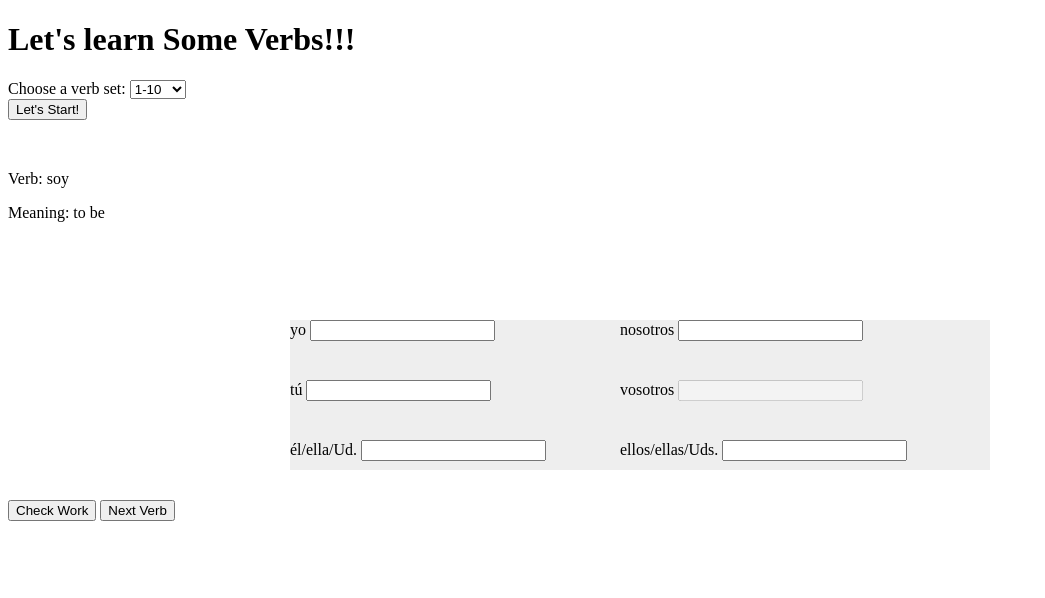
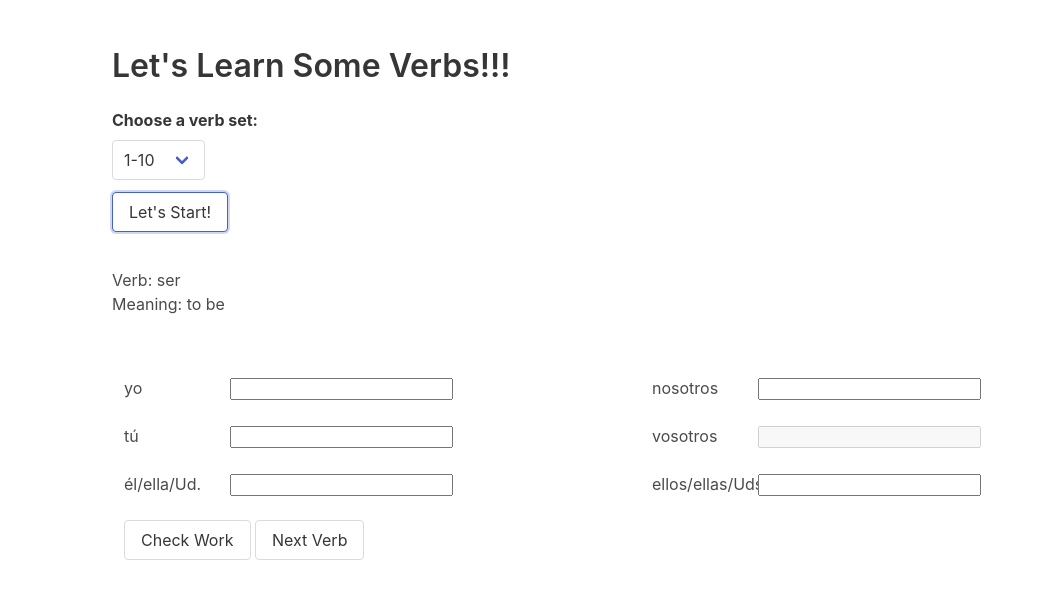
Before and after one commit to morgankenyon/VerbBuilder, a website built with webpack: page index.html in a window 1280 px wide. Both pictures are taken after a click on the button "Let's Start!". Shown: the whole page, without its empty margins (0-1045 px from the left). Built offline with nearby package versions, Linux system fonts and the light colour scheme.

Commit message:
Adding some new ideas

```diff
--- a/index.html
+++ b/index.html
@@ -4,70 +4,103 @@
   <head>
     <meta charset="UTF-8" />
     <meta http-equiv="X-UA-Compatible" content="IE=edge" />
-    <meta name="viewport" content="width=device-width, initial-scale=1.0" />
+    <meta name="viewport" content="width=device-width, initial-scale=1" />
+    <link
+      rel="stylesheet"
+      href="https://cdn.jsdelivr.net/npm/bulma@0.9.4/css/bulma.min.css"
+    />
     <script src="./dist/app-bundle.js" defer></script>
-    <link rel="stylesheet" href="styles.css">
+    <link rel="stylesheet" href="styles.css" />
     <title>Verb Builder</title>
   </head>
   <body>
-    <h1>Let's learn Some Verbs!!!</h1>
-    <div>
-      <label for="verb_selector">Choose a verb set:</label>
-
+    <div class="container">
+      <div class="section">
+        <div class="columns">
+          <div class="column is-full">
+            <h1 class="title">Let's Learn Some Verbs!!!</h1>
+            <div class="field">
+              <label for="verb_selector" class="label">Choose a verb set:</label>
+              <div class="control">
+                <div class="select">
                   <select name="verb_selector" id="verb_selector">
                     <option value="0">1-10</option>
                     <option value="10">11-20</option>
                   </select>
                 </div>
-    <button id="start_button">Let's Start!</button>
-    <p id="tense_batch_message" class="hidden">You finished! You made <span id="tense_batch_error_number"></span> mistakes!</p>
+              </div>
+            </div>
+            <div class="field">
+              <div class="control">
+                <button id="start_button" class="button">Let's Start!</button>
+              </div>
+            </div>
+            <div class="field">
+              <p id="tense_batch_message" class="hidden">
+                You finished! You made
+                <span id="tense_batch_error_number"></span> mistakes!
+              </p>
 
               <div id="tense_practice" class="hidden">
+                <div class="">
                   <p>Verb: <span id="verb"></span></p>
                   <p>Meaning: <span id="meaning"></span></p>
+                </div>
 
-      <p id="tense_error_message" class="hidden">Please fix any errors</p>
+                <div class="column is-full">
+                  <p id="tense_error_message" class="hidden">
+                    Please fix any errors
+                  </p>
                   <p id="tense_success_message" class="hidden">All good!</p>
-      <div class="container">
-        <div class="item">
-          <label for="first_singular">yo</label>
+                  <div class="columns">
+                    <div class="column is-half">
+                      <div class="columns">
+                        <div class="column is-one-fifth">yo</div>
+                        <div class="column">
                           <input
                             type="text"
                             id="first_singular"
                             name="first_singular"
                           />
                         </div>
+                      </div>
 
-        <div class="item">
-
-            <label for="second_singular">tú</label>
+                      <div class="columns">
+                        <div class="column is-one-fifth">tú</div>
+                        <div class="column">
                           <input
                             type="text"
                             id="second_singular"
                             name="second_singular"
                           />
                         </div>
+                      </div>
 
-        <div class="item">
-          <label for="third_singular">él/ella/Ud.</label>
+                      <div class="columns">
+                        <div class="column is-one-fifth">él/ella/Ud.</div>
+                        <div class="column">
                           <input
                             type="text"
                             id="third_singular"
                             name="third_singular"
                           />
                         </div>
-
-        <div class="item">
-          <label for="first_plural">nosotros</label>
-          <input
-            type="text"
-            id="first_plural"
-            name="first_plural"
-          />
+                      </div>
                     </div>
 
-        <div class="item">
-          <label for="second_plural">vosotros</label>
+
+                    <div class="column is-half">
+                      <div class="columns">
+                        <div class="column is-one-fifth">nosotros</div>
+                        <div class="column">
+
+                        <input type="text" id="first_plural" name="first_plural" />
+                        </div>
+                      </div>
+
+                      <div class="columns">
+                        <div class="column is-one-fifth">vosotros</div>
+                        <div class="column">
                           <input
                             type="text"
                             id="second_plural"
@@ -75,20 +108,26 @@
                             disabled
                           />
                         </div>
+                      </div>
 
-        <div class="item">
-          <label for="third_plural">ellos/ellas/Uds.</label>
-          <input
-            type="text"
-            id="third_plural"
-            name="third_plural"
-          />
+                      <div class="columns">
+                        <div class="column is-one-fifth">ellos/ellas/Uds.</div>
+                        <div class="column">
+
+                          <input type="text" id="third_plural" name="third_plural" />
+                        </div>
+                      </div>
                     </div>
                   </div>
 
-      <button id="check_button">Check Work</button>
-      <button id="next_verb">Next Verb</button>
+                  <button id="check_button" class="button">Check Work</button>
+                  <button id="next_verb" class="button">Next Verb</button>
                 </div>
-
+              </div>
+            </div>
+          </div>
+        </div>
+      </div>
+    </div>
   </body>
 </html>
--- a/src/app.ts
+++ b/src/app.ts
@@ -165,7 +165,11 @@ function updateVerbPractice(verbNumber: number) {
   secondPluralInput.value = "";
   thirdPluralInput.value = "";
 
+
   const verb = verbPack.verbs[currentVerb];
+
+  tenseErrorMessageP.classList.add("hidden");
+  tenseSuccessMessageP.classList.add("hidden");
 
   verbSpan.innerHTML = verb.verb;
   meaningSpan.innerHTML = verb.meaning;
--- a/static/verbs.json
+++ b/static/verbs.json
@@ -11,7 +11,7 @@
   "verbs": [
     {
       "num": "1",
-      "verb": "soy",
+      "verb": "ser",
       "meaning": "to be",
       "present_participle": "siendo",
       "past_participle": "sido",
--- a/styles.css
+++ b/styles.css
@@ -1,4 +1,4 @@
-.container {
+/* .container {
 	background-color: #eee;
 	width: 700px;
 	margin: 30px auto;
@@ -8,7 +8,7 @@
 	grid-template-columns: 300px 300px;
 	grid-auto-flow: column;
 	grid-gap: 30px;
-}
+} */
 
 .error {
     border-style: solid;
```
Also changed, not shown: README.md. Lines whose indentation alone changed are shown as unchanged.
